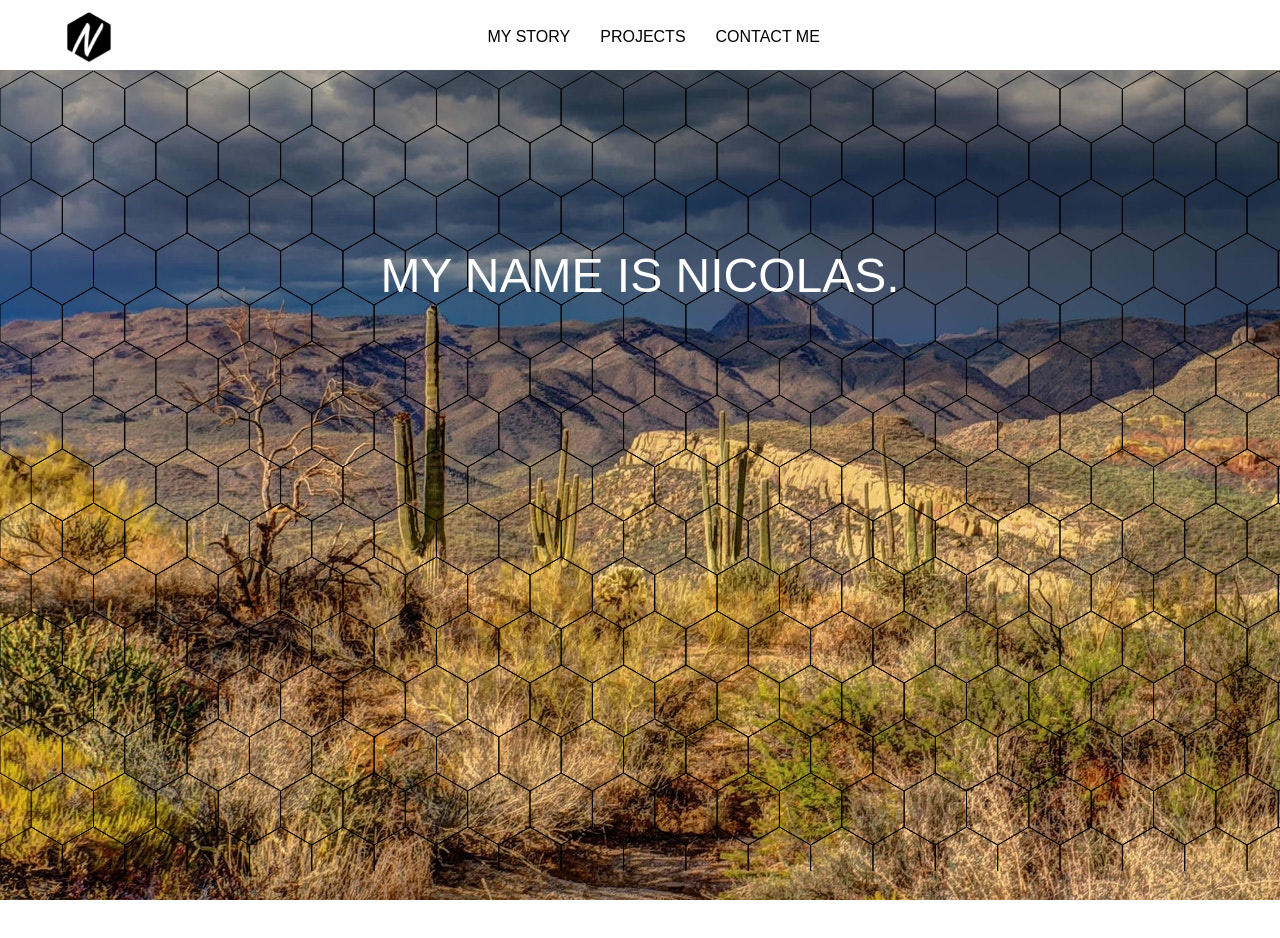
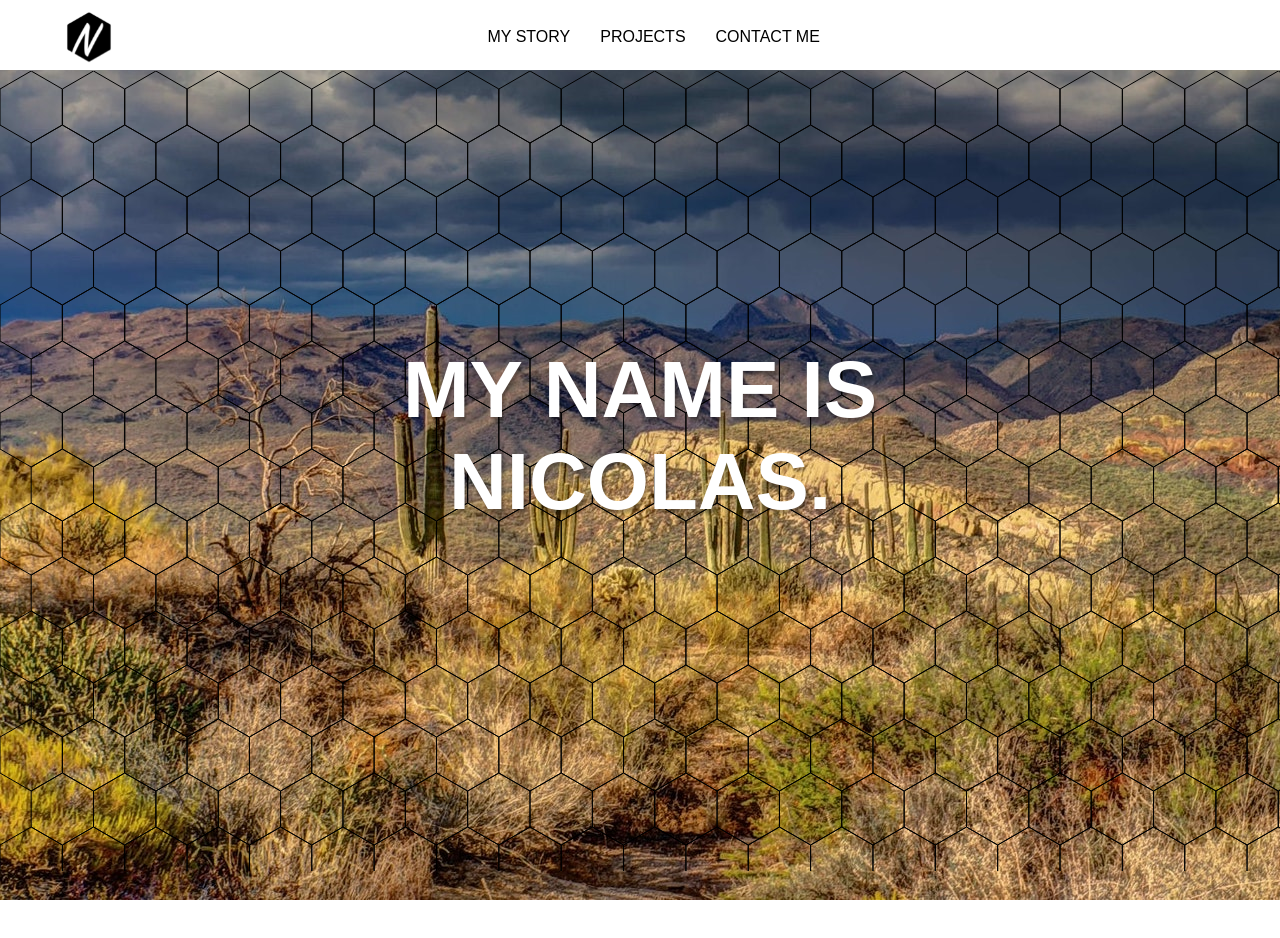
Before and after one commit to Gadget89/updated-portfolio, a React (Create React App) app: page / in a window 1280 px wide. Shown: the top 938 px of the page. Built offline with nearby package versions, Linux system fonts and the light colour scheme.

Commit message:
Styled welcome message on landing

```diff
--- a/src/main.css
+++ b/src/main.css
@@ -88,12 +88,14 @@ li {
   right: 25%;
   position: absolute;
   text-align: center;
-  top: 25%;
+  top: 33%;
   z-index: 9;
 }
-.landing-message h2, h3, h4, p {
-  font-size: 3em;
+.landing-message p {
+  font-size: 5em;
+  font-weight: 600;
   text-transform: uppercase;
+  text-shadow: 2px 4px 3px rgba(0,0,0,0.3);
 }
 
 
```
